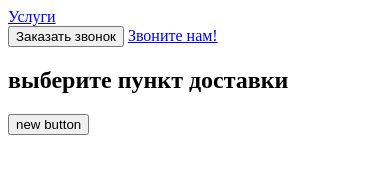
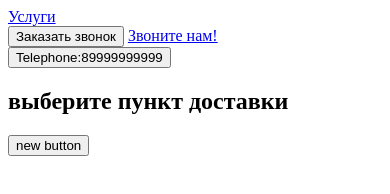
Before and after one commit to Kuzy099/special-app-2, a plain HTML site: page index.html in a window 390 px wide. Drawn offline with Linux system fonts and the light colour scheme.

Commit message:
telephone added

```diff
--- a/index.html
+++ b/index.html
@@ -15,6 +15,7 @@
 
             <button>Заказать звонок</button>
             <a href="link">Звоните нам!</a>
+            <button>Telephone:89999999999</button>
         </div>
     </header>
     <h2>выберите пункт доставки</h2>
```
